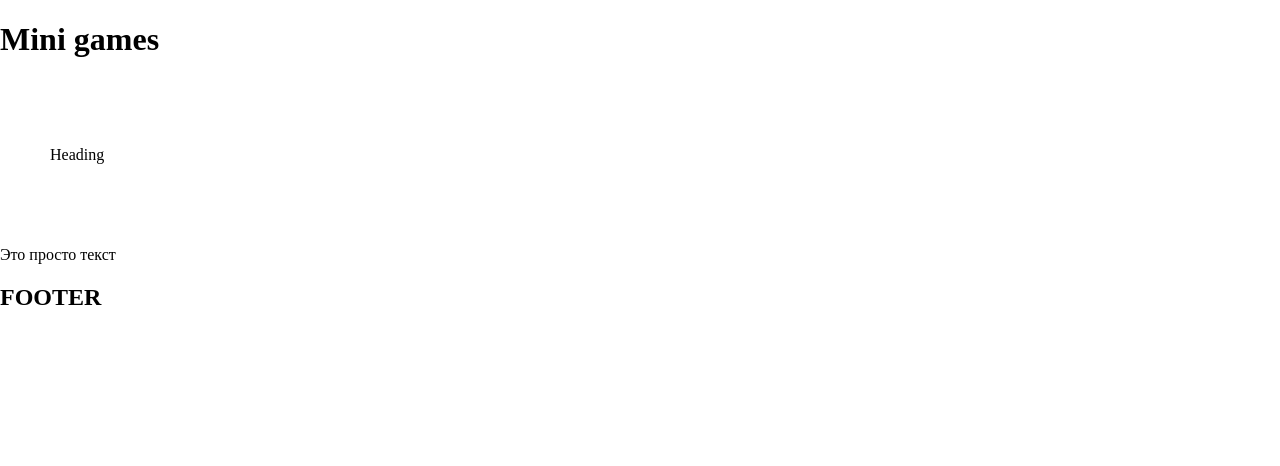
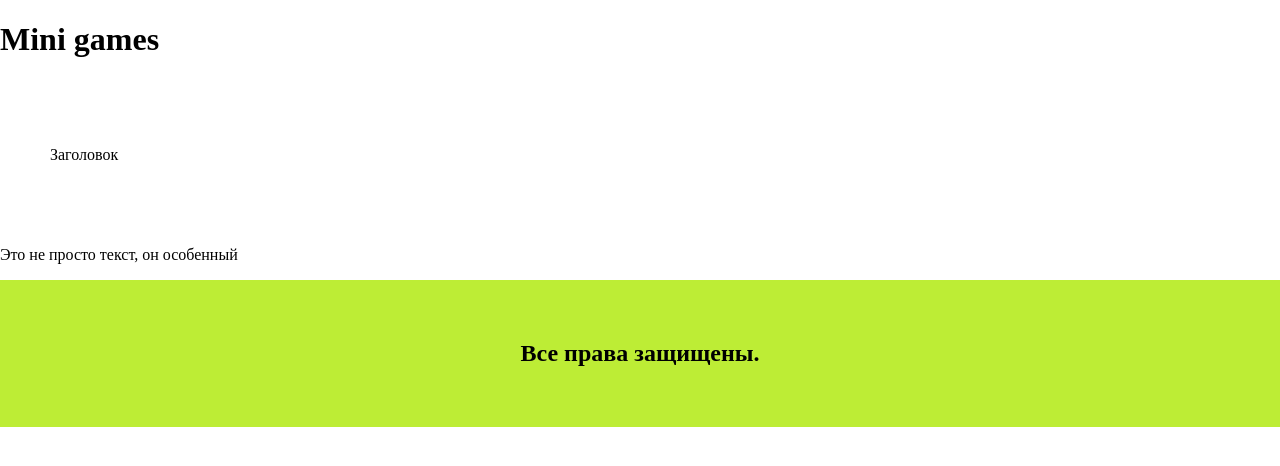
Before and after one commit to Lexa74/mini-games, a plain HTML site: page index.html in a window 1280 px wide. Drawn offline with Linux system fonts and the light colour scheme.

Commit message:
домашка готова

```diff
--- a/index.html
+++ b/index.html
@@ -9,11 +9,11 @@
 <body>
     <h1>Mini games</h1>
     <div class="box">
-        <p class="box__title">Heading</p>
+        <p class="box__title">Заголовок</p>
     </div>
-    <p>Это просто текст</p>
-    <footer>
-        <h2>FOOTER</h2>
+    <p>Это не просто текст, он особенный</p>
+    <footer class="footer">
+        <h2 class="footer__title">Все права защищены.</h2>
     </footer>
 </body>
 </html>
--- a/style.css
+++ b/style.css
@@ -3,10 +3,17 @@ body {
     padding: 0;
 }
 
-* {
-    box-sizing: border-box;
-}
-
 .box {
     padding: 50px;
 }
+
+.footer {
+    padding: 60px 0;
+    background-color: #BDED35;
+}
+
+.footer__title {
+    margin: 0;
+    text-align: center;
+    font-size: 24px;
+}
```
Also changed, not shown: script1.js (added).
